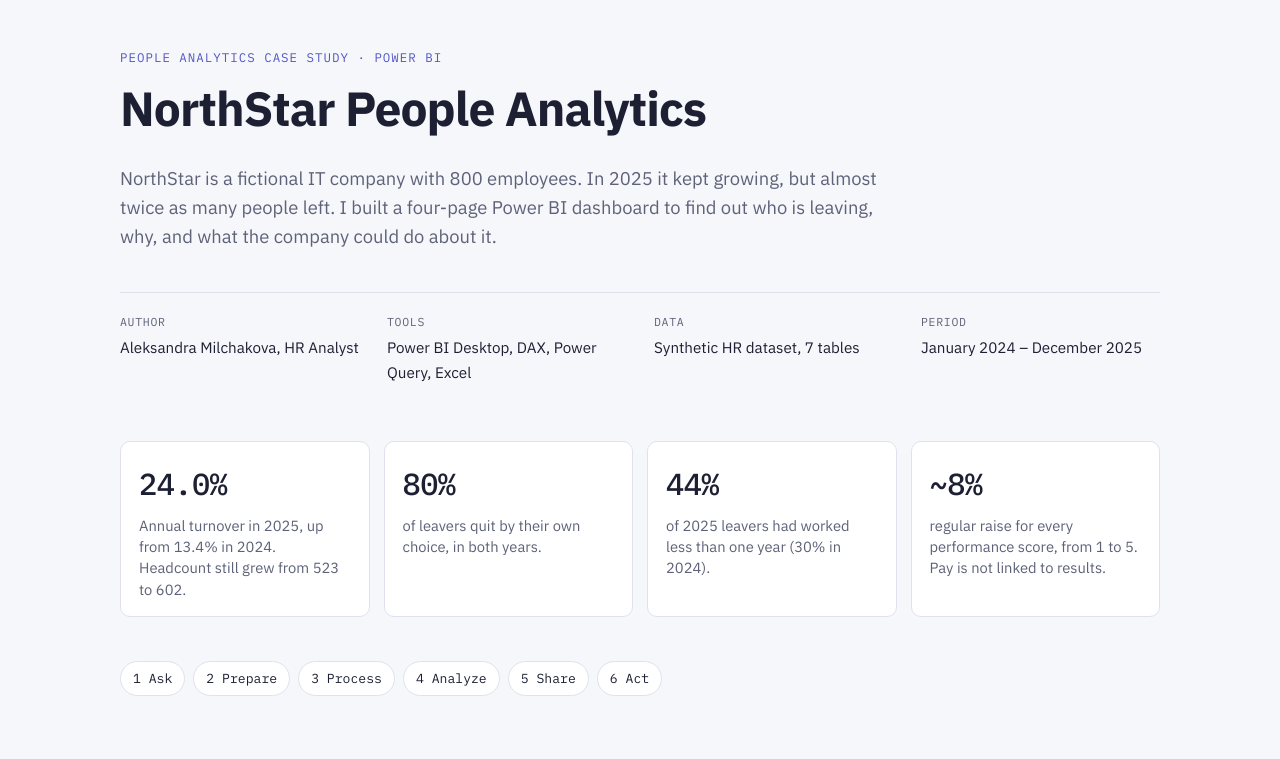
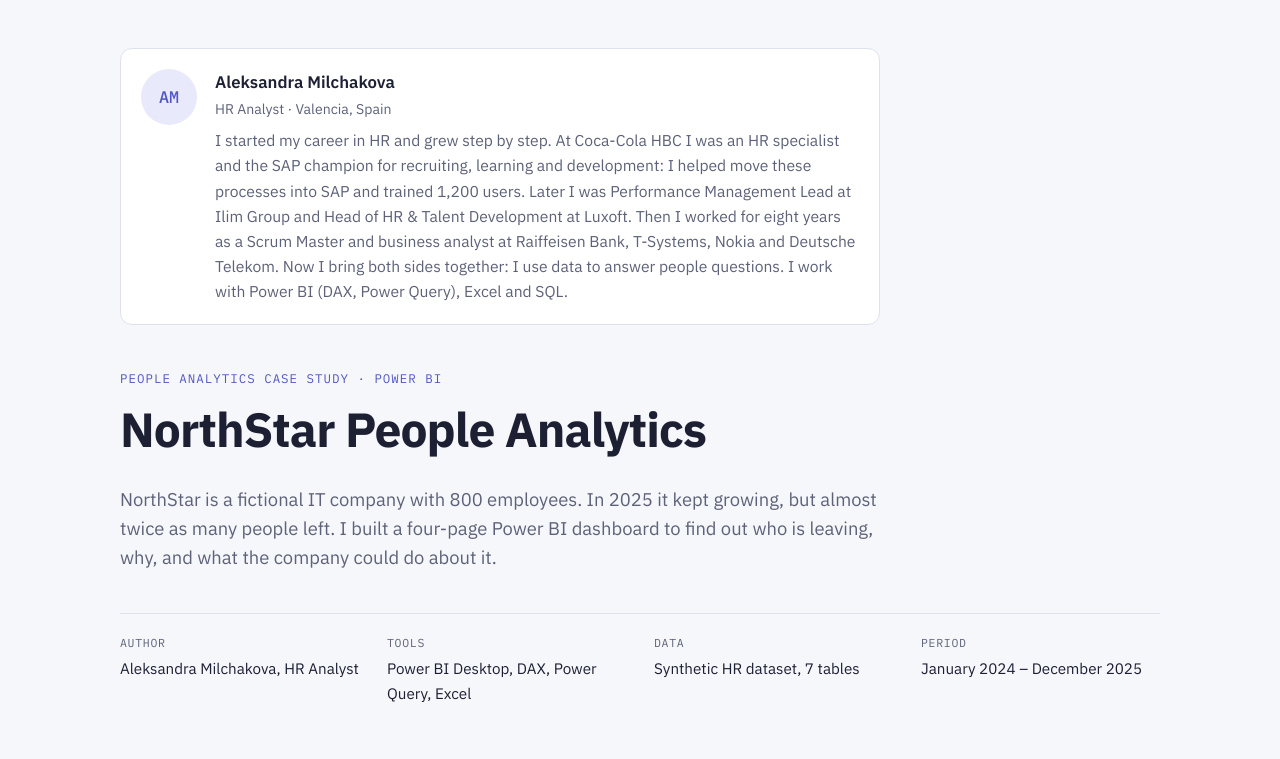
Before and after one commit to milchakovaaleksandra-dev/northstar-case, a plain HTML site: page index.html in a window 1280 px wide. Shown: the top 759 px of the page. Drawn offline with Linux system fonts and the light colour scheme.

Commit message:
Add About me section
Co-Authored-By: Claude Opus 5.5 <noreply@anthropic.com>
Claude-Session: https://claude.ai/code/session_019sRruyncZc2NSLRSDL9rSa

```diff
--- a/index.html
+++ b/index.html
@@ -38,6 +38,13 @@ p{margin:0}
 .eyebrow{font-family:var(--font-mono);font-size:.78rem;letter-spacing:.08em;text-transform:uppercase;color:var(--accent)}
 .lede{font-size:1.15rem;color:var(--muted);margin-top:14px}
 header{display:grid;gap:12px}
+.about{display:flex;gap:18px;align-items:flex-start;background:var(--surface);border:1px solid var(--line);border-radius:12px;padding:20px;margin-bottom:44px;max-width:760px}
+.avatar{flex:none;width:56px;height:56px;border-radius:50%;background:var(--accent-soft);color:var(--accent);display:grid;place-items:center;font-family:var(--font-mono);font-weight:500;font-size:1.05rem}
+.about-text{display:grid;gap:8px;min-width:0}
+.about-text p{font-size:.98rem;color:var(--muted)}
+.about-name{font-weight:600;color:var(--fg)!important;font-size:1.05rem!important}
+.about-name span{display:block;font-weight:400;font-size:.88rem;color:var(--muted);margin-top:2px}
+@media (max-width:480px){.about{flex-direction:column}}
 .meta{display:grid;grid-template-columns:repeat(auto-fit,minmax(170px,1fr));gap:16px 28px;margin-top:28px;padding-top:20px;border-top:1px solid var(--line)}
 .meta dt{font-family:var(--font-mono);font-size:.72rem;letter-spacing:.06em;text-transform:uppercase;color:var(--muted)}
 .meta dd{margin:4px 0 0;font-size:.95rem}
@@ -100,6 +107,14 @@ a{color:var(--accent)}
 </head>
 <body>
 <div class="wrap">
+  <section class="about" aria-label="About the author">
+    <div class="avatar" aria-hidden="true">AM</div>
+    <div class="about-text">
+      <p class="about-name">Aleksandra Milchakova <span>HR Analyst · Valencia, Spain</span></p>
+      <p>I started my career in HR and grew step by step. At Coca-Cola HBC I was an HR specialist and the SAP champion for recruiting, learning and development: I helped move these processes into SAP and trained 1,200 users. Later I was Performance Management Lead at Ilim Group and Head of HR &amp; Talent Development at Luxoft. Then I worked for eight years as a Scrum Master and business analyst at Raiffeisen Bank, T-Systems, Nokia and Deutsche Telekom. Now I bring both sides together: I use data to answer people questions. I work with Power BI (DAX, Power Query), Excel and SQL.</p>
+    </div>
+  </section>
+
   <header>
     <p class="eyebrow">People analytics case study · Power BI</p>
     <h1>NorthStar People Analytics</h1>
```
